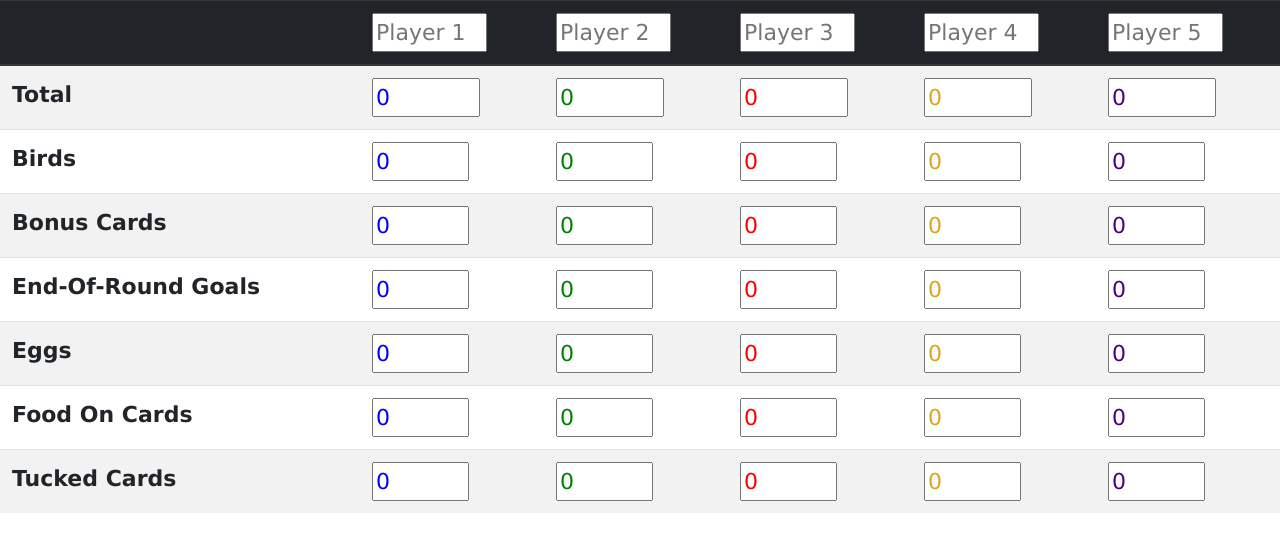
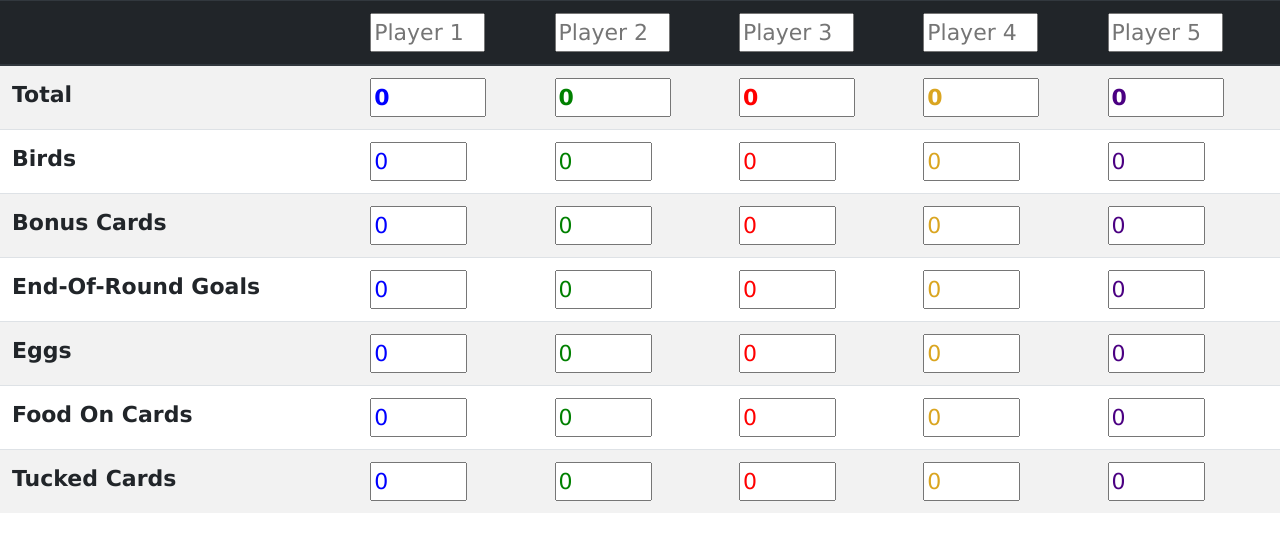
Before and after one commit to chevezmo/wingspan, a plain HTML site: page index.html in a window 1280 px wide. Drawn offline with nearby package versions, Linux system fonts and the light colour scheme.

Commit message:
added bolded total scores

```diff
--- a/style.css
+++ b/style.css
@@ -1,6 +1,10 @@
 body {
     font-family: Verdana, sans-serif;
     font-size: 22px;
+}
+
+#scorePlayer1, #scorePlayer2, #scorePlayer3, #scorePlayer4, #scorePlayer5 {
+    font-weight: bold;
 }
 
 #playerName1, #scorePlayer1, #birdsPlayer1, #bonusPlayer1, #goalsPlayer1, #eggsPlayer1, #foodPlayer1, #tuckedPlayer1 {
```
